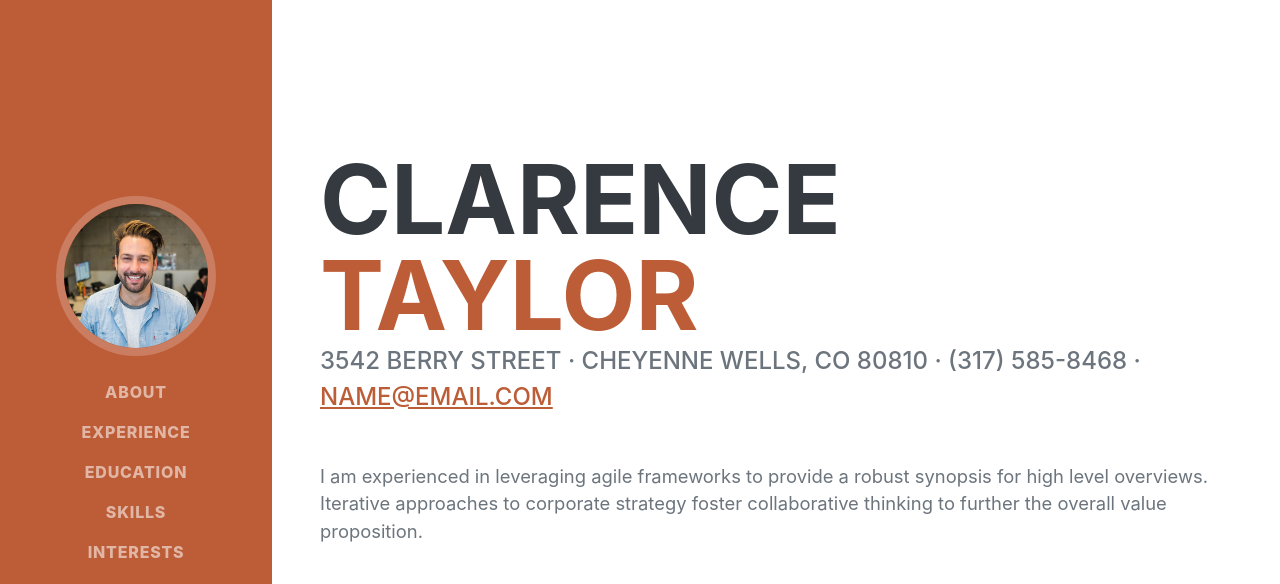
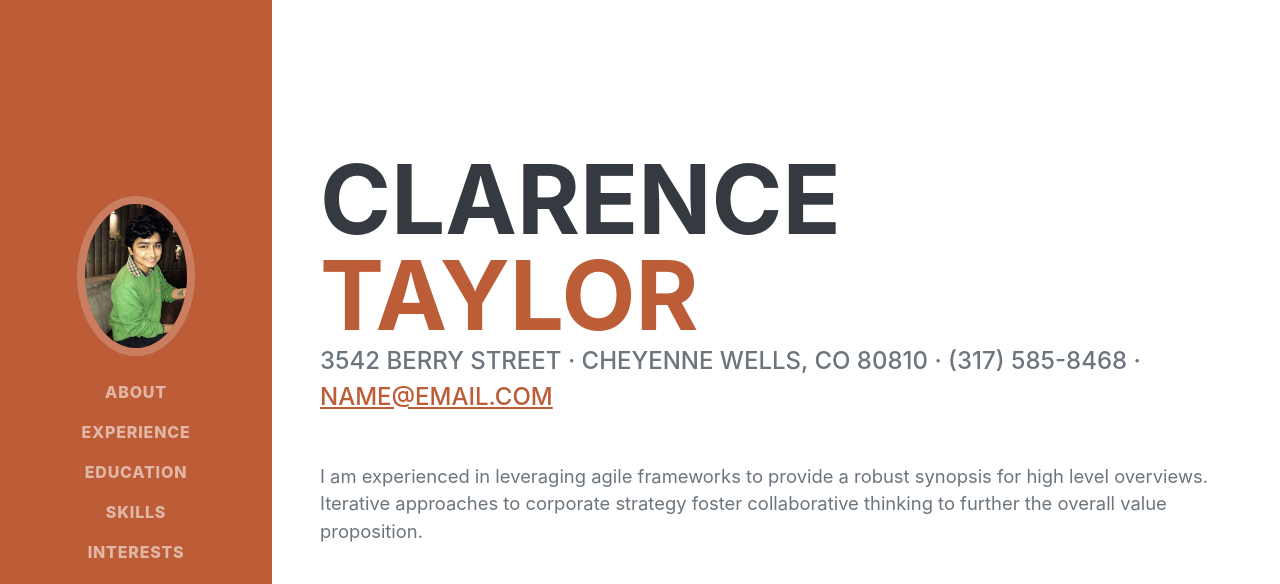
Before and after one commit to sbhatm1213/sbhatm1213.github.io, a plain HTML site: page index.html in a window 1280 px wide. Shown: the top 584 px of the page. Drawn offline with nearby package versions, Linux system fonts and the light colour scheme; a web font is replaced by a local one.

Commit message:
updated image

```diff
--- a/index.html
+++ b/index.html
@@ -20,7 +20,7 @@
         <nav class="navbar navbar-expand-lg navbar-dark bg-primary fixed-top" id="sideNav">
             <a class="navbar-brand js-scroll-trigger" href="#page-top">
                 <span class="d-block d-lg-none">Clarence Taylor</span>
-                <span class="d-none d-lg-block"><img class="img-fluid img-profile rounded-circle mx-auto mb-2" src="assets/img/profile.jpg" alt="..." /></span>
+                <span class="d-none d-lg-block"><img class="img-fluid img-profile rounded-circle mx-auto mb-2" src="assets/img/sow-portfolio-img.jpg" alt="..." /></span>
             </a>
             <button class="navbar-toggler" type="button" data-bs-toggle="collapse" data-bs-target="#navbarResponsive" aria-controls="navbarResponsive" aria-expanded="false" aria-label="Toggle navigation"><span class="navbar-toggler-icon"></span></button>
             <div class="collapse navbar-collapse" id="navbarResponsive">
```
Also changed, not shown: assets/img/sow-portfolio-img.jpg (added).
